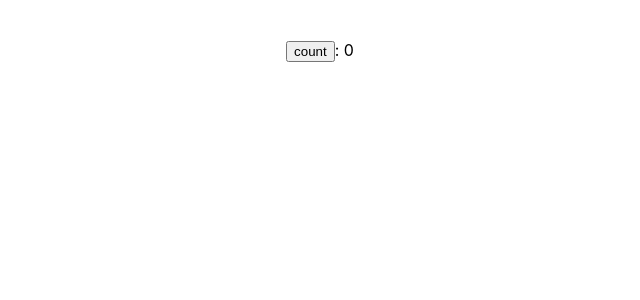
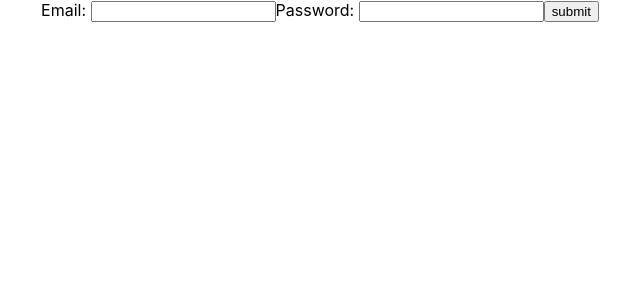
Before and after one commit to gopal1166/react_sessions, a React (Create React App) app: page / in a window 1280 px wide. Shown: the top 300 px of the page, without its empty margins (320-960 px from the left). Built offline with nearby package versions, Linux system fonts and the light colour scheme.

Commit message:
Login form data handling

```diff
--- a/src/App.js
+++ b/src/App.js
@@ -1,13 +1,13 @@
 import React, { Component } from 'react';
 import './App.css';
-import Counter from './components/Counter';
+import Login from './components/Login';
 
 class App extends Component {
   render() {
 
     return (
       <div className="App">
-        <Counter />
+        <Login />
       </div>
     );
   }
--- a/src/components/Counter.js
+++ /dev/null
@@ -1,30 +0,0 @@
-/**
- * counter component
- */
-import React, { Component } from 'react'
-
-class Counter extends Component {
-    state = {
-        count: 0
-    }
-
-    btnHandler = () => {
-        this.setState({
-            count: this.state.count + 1
-        })
-    }
-
-    render() {
-        return (
-            <div>
-                <br /><br />
-                <input type='button' value='count' name='counter'
-                    onClick={this.btnHandler}
-                />
-                : {this.state.count}
-            </div>
-        )
-    }
-}
-
-export default Counter;
--- /dev/null
+++ b/src/components/Login.js
@@ -0,0 +1,66 @@
+/**
+ * Login form component
+ */
+import React from 'react';
+
+class Login extends React.Component {
+    state = {
+        email: null,
+        password: null
+    }
+
+    /**
+     * @summary to update the email in state with the entered email
+     * @param {object} event - this event object contains the email value
+     *      we'll access the password using event.target.value
+     * @returns {None}
+     */
+    emailHandler = (event) => {
+    //    console.log(event.target.value)
+        this.setState({
+            email: event.target.value
+        })
+    }
+
+    /**
+     * @summary to update the password in state with the entered password
+     * @param {object} event - this event object constains the password value
+     *      we'll access the password using event.target.value
+     */
+    passwordHandler = (event) => {
+        this.setState({
+            password: event.target.value
+        })
+    }
+
+    /**
+     * @summary this function will console the email and password from state
+     * @param {object} event
+     * @return {None}
+     */
+    btnHandler = (event) => {
+        event.preventDefault()
+        console.log("email: ", this.state.email)
+        console.log("password: ", this.state.password)
+    }
+
+    render() {
+        return(
+            <div>
+                <form>
+                    Email: <input type='text' name='email'
+                        onChange={this.emailHandler}
+                    />
+                    Password: <input type='password' name='password'
+                        onChange={this.passwordHandler}
+                    />
+                    <button
+                        onClick={this.btnHandler}
+                    >submit</button>
+                </form>
+            </div>
+        )
+    }
+}
+
+export default Login;
```
Also changed, not shown: 1 other file (tests, documents, lock files or other folders).
